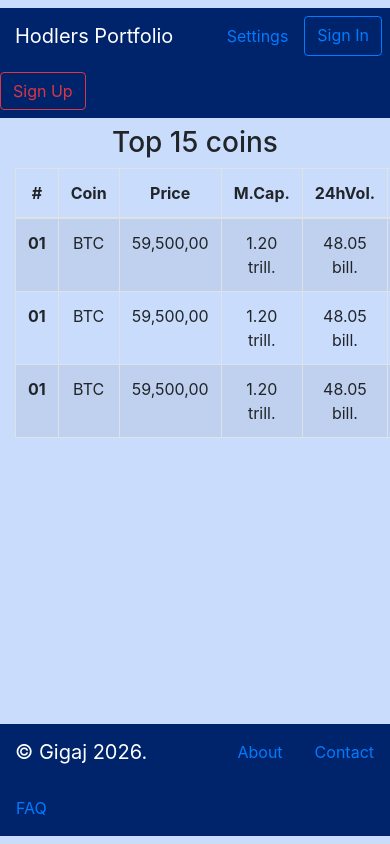
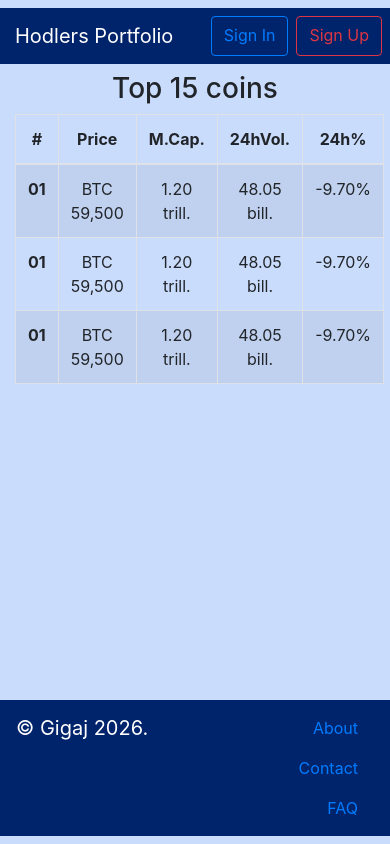
Before and after one commit to Neno979/Portfolio-Tracker, a Flask app: page / in a window 390 px wide; the page is wider, and only the part inside the window is pictured. Run offline with Flask 3, Linux system fonts and the light colour scheme; some libraries are stand-ins or nearby versions.

Commit message:
changed design of front page to better suite smartphone

```diff
--- a/Main.py
+++ b/Main.py
@@ -20,7 +20,7 @@ with app.app_context():
 
 @app.route("/")
 def index():
-    headers = ["#", "Coin", "Price", "M.Cap.", "24hVol.", "24h%"]
+    headers = ["#", "Price", "M.Cap.", "24hVol.", "24h%"]
     return render_template("index.html", headers = headers)
 
 @app.route("/portfolio" , methods=["GET", "POST"])
--- a/templates/base.html
+++ b/templates/base.html
@@ -38,17 +38,17 @@
             {% endblock form %}
         </div>
     </main>
-
-
-    <div class="container-fluid mt-auto">
-        <nav class="row navbar-dark bg-secondary mt-2 mb-2">
-            <a class="col navbar-brand mt-2 mb-2">© Gigaj 2026.</a>
-            <a class="nav-link mt-2 mb-2" href="#">About</a>
-            <a class="nav-link mt-2 mb-2" href="#">Contact</a>
-            <a class="nav-link mt-2 mb-2" href="#">FAQ</a>
-
+    <div class="mt-auto">
+        <nav class="navbar-dark bg-secondary mt-2 mb-2 py-2 px-3">
+            <div class="d-flex justify-content-between align-items-start w-100">
+                <a class="navbar-brand">© Gigaj 2026.</a>
+                <div class="d-flex flex-column flex-md-row align-items-end">
+                    <a class="nav-link" href="#">About</a>
+                    <a class="nav-link" href="#">Contact</a>
+                    <a class="nav-link" href="#">FAQ</a>
+                </div>
+            </div>
         </nav>
     </div>
-
 </body>
 </html>
--- a/templates/index.html
+++ b/templates/index.html
@@ -3,7 +3,6 @@
 {% block title%}Home{% endblock title%}
 
 {%block hmenu%}
-    <a class="nav-link mt-2 mb-2" href="#">Settings</a>
     <a href="/sign-in" class="btn btn-outline-primary mr-2 mt-2 mb-2" >Sign In</a>
     <a href="/sign-up" class="btn btn-outline-danger mr-2 mt-2 mb-2" >Sign Up</a>
 {%endblock hmenu%}
@@ -18,24 +17,21 @@
         {% block table %}
                 <tr>
                     <th scope="row">01</th>
-                    <td>BTC</td>
-                    <td>59,500,00</td>
+                    <td>BTC 59,500</td>
                     <td>1.20 trill.</td>
                     <td>48.05 bill.</td>
                     <td>-9.70%</td>
                 </tr>
                 <tr>
                     <th scope="row">01</th>
-                    <td>BTC</td>
-                    <td>59,500,00</td>
+                    <td>BTC 59,500</td>
                     <td>1.20 trill.</td>
                     <td>48.05 bill.</td>
                     <td>-9.70%</td>
                 </tr>
                 <tr>
                     <th scope="row">01</th>
-                    <td>BTC</td>
-                    <td>59,500,00</td>
+                    <td>BTC 59,500</td>
                     <td>1.20 trill.</td>
                     <td>48.05 bill.</td>
                     <td>-9.70%</td>
```
